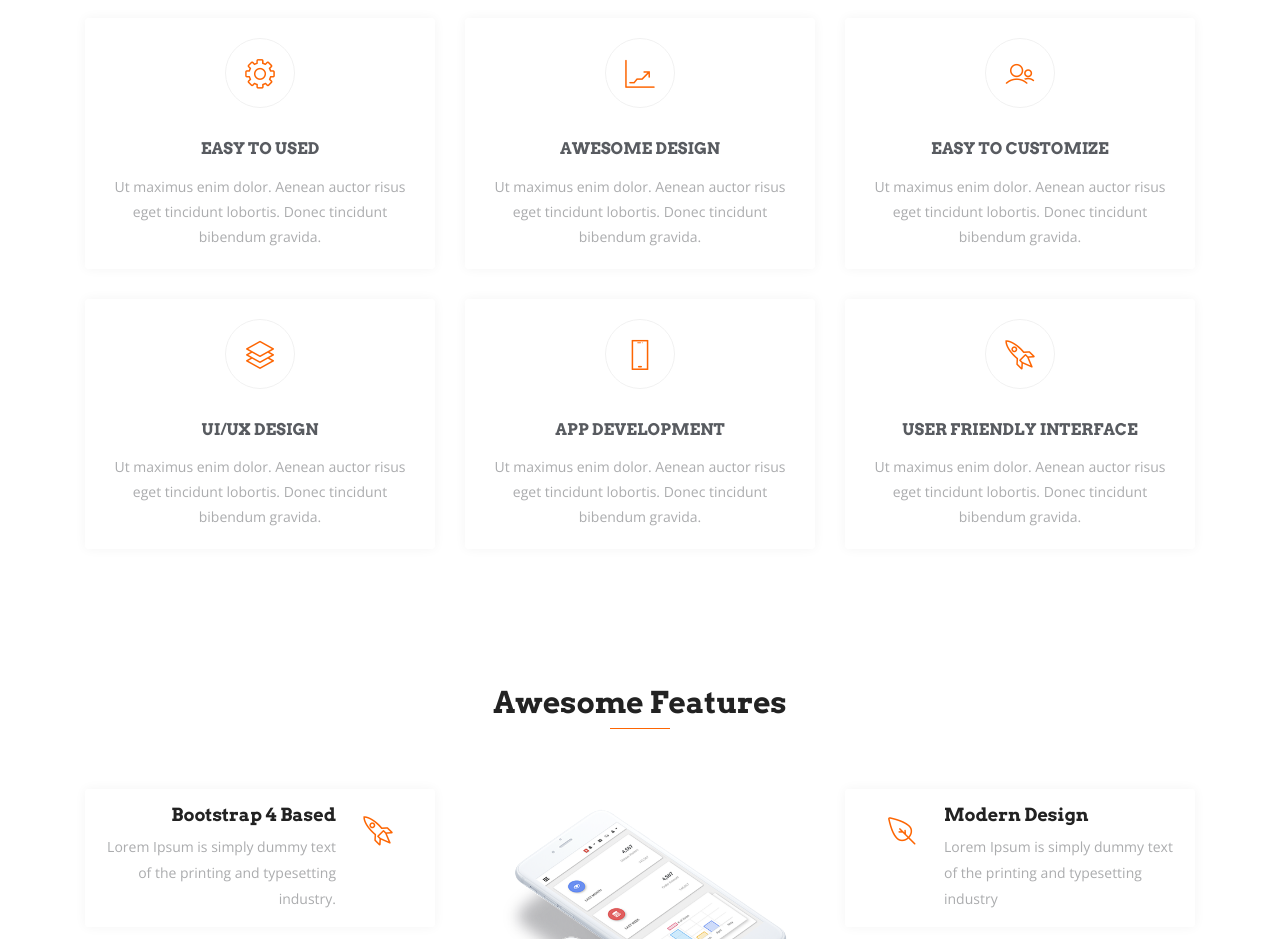
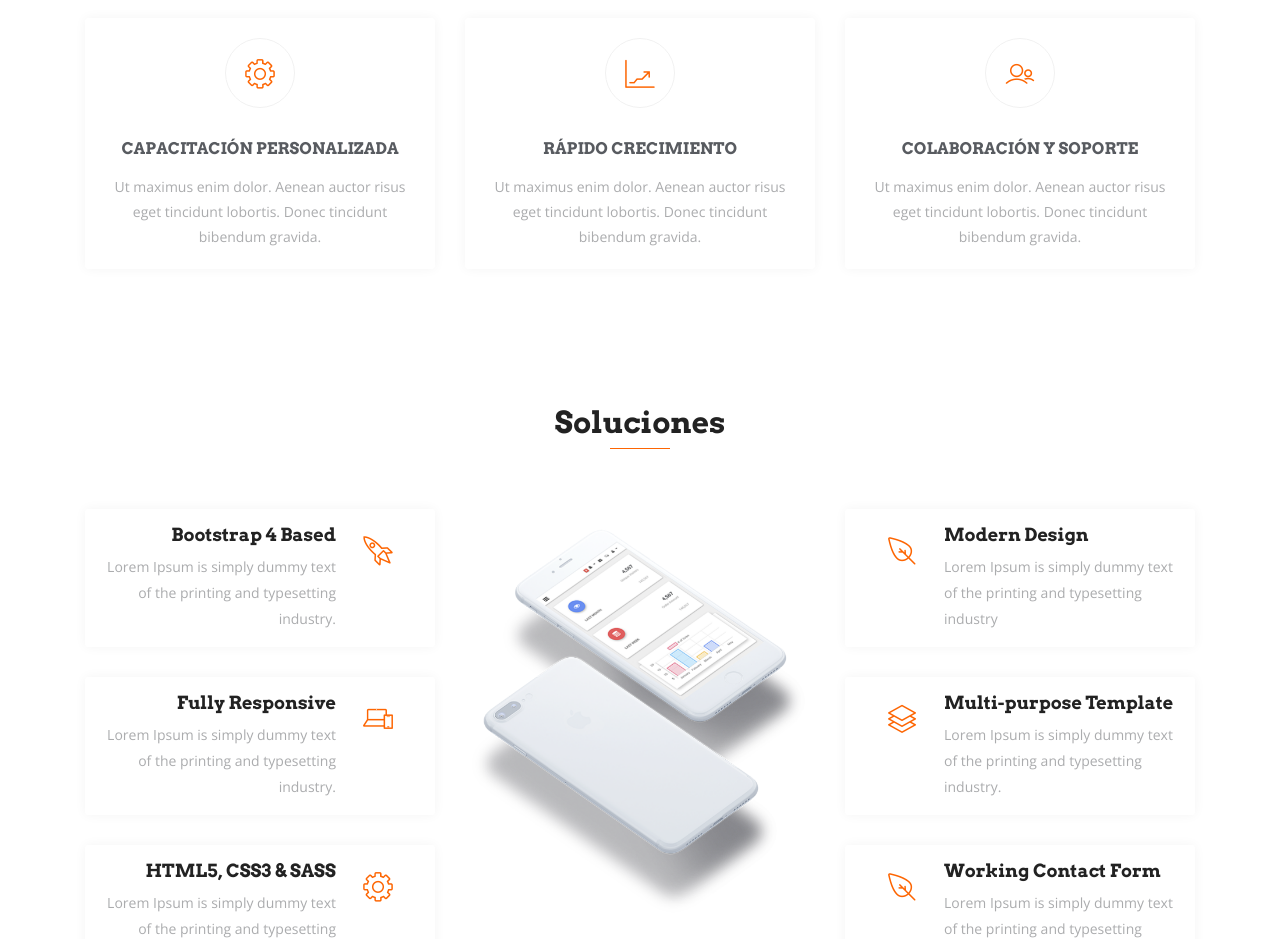
Before and after one commit to AldaCL/iMAT, a plain HTML site: page index.html in a window 1280 px wide. Shown: the part 1317-2256 px from the top of the page. Drawn offline with nearby package versions, Linux system fonts and the light colour scheme; files whose address does not match are found by name.

Commit message:
Some additions

```diff
--- a/index.html
+++ b/index.html
@@ -143,7 +143,7 @@
                 <i class="lni-cog"></i>
               </div>
               <div class="services-content">
-                <h3><a href="#">Easy To Used</a></h3>
+                <h3><a href="#">Capacitaci&oacute;n personalizada</a></h3>
                 <p>Ut maximus enim dolor. Aenean auctor risus eget tincidunt lobortis. Donec tincidunt bibendum gravida. </p>
               </div>
             </div>
@@ -155,7 +155,7 @@
                 <i class="lni-stats-up"></i>
               </div>
               <div class="services-content">
-                <h3><a href="#">Awesome Design</a></h3>
+                <h3><a href="#">R&aacute;pido crecimiento</a></h3>
                 <p>Ut maximus enim dolor. Aenean auctor risus eget tincidunt lobortis. Donec tincidunt bibendum gravida. </p>
               </div>
             </div>
@@ -167,47 +167,47 @@
                 <i class="lni-users"></i>
               </div>
               <div class="services-content">
-                <h3><a href="#">Easy To Customize</a></h3>
+                <h3><a href="#">Colaboraci&oacute;n y soporte </a></h3>
                 <p>Ut maximus enim dolor. Aenean auctor risus eget tincidunt lobortis. Donec tincidunt bibendum gravida. </p>
               </div>
             </div>
           </div>
           <!-- Services item -->
-          <div class="col-md-6 col-lg-4 col-xs-12">
+          <!-- <div class="col-md-6 col-lg-4 col-xs-12">
             <div class="services-item wow fadeInRight" data-wow-delay="1.2s">
               <div class="icon">
                 <i class="lni-layers"></i>
               </div>
               <div class="services-content">
-                <h3><a href="#">UI/UX Design</a></h3>
+                <h3><a href="#">Adaptabilidad</a></h3>
                 <p>Ut maximus enim dolor. Aenean auctor risus eget tincidunt lobortis. Donec tincidunt bibendum gravida. </p>
               </div>
             </div>
-          </div>
+          </div> -->
           <!-- Services item -->
-          <div class="col-md-6 col-lg-4 col-xs-12">
+          <!-- <div class="col-md-6 col-lg-4 col-xs-12">
             <div class="services-item wow fadeInRight" data-wow-delay="1.5s">
               <div class="icon">
                 <i class="lni-mobile"></i>
               </div>
               <div class="services-content">
-                <h3><a href="#">App Development</a></h3>
+                <h3><a href="#">Desarrollo m&oacute;vil</a></h3>
                 <p>Ut maximus enim dolor. Aenean auctor risus eget tincidunt lobortis. Donec tincidunt bibendum gravida. </p>
               </div>
             </div>
-          </div>
+          </div> -->
           <!-- Services item -->
-          <div class="col-md-6 col-lg-4 col-xs-12">
+          <!-- <div class="col-md-6 col-lg-4 col-xs-12">
             <div class="services-item wow fadeInRight" data-wow-delay="1.8s">
               <div class="icon">
                 <i class="lni-rocket"></i>
               </div>
               <div class="services-content">
-                <h3><a href="#">User Friendly interface</a></h3>
+                <h3><a href="#">Proyectos escalables</a></h3>
                 <p>Ut maximus enim dolor. Aenean auctor risus eget tincidunt lobortis. Donec tincidunt bibendum gravida. </p>
               </div>
             </div>
-          </div>
+          </div> -->
         </div>
       </div>
     </section>
@@ -218,7 +218,7 @@
     <section id="features" class="section-padding">
       <div class="container">
         <div class="section-header text-center">
-          <h2 class="section-title wow fadeInDown" data-wow-delay="0.3s">Awesome Features</h2>
+          <h2 class="section-title wow fadeInDown" data-wow-delay="0.3s">Soluciones</h2>
           <div class="shape wow fadeInDown" data-wow-delay="0.3s"></div>
         </div>
         <div class="row">
```
